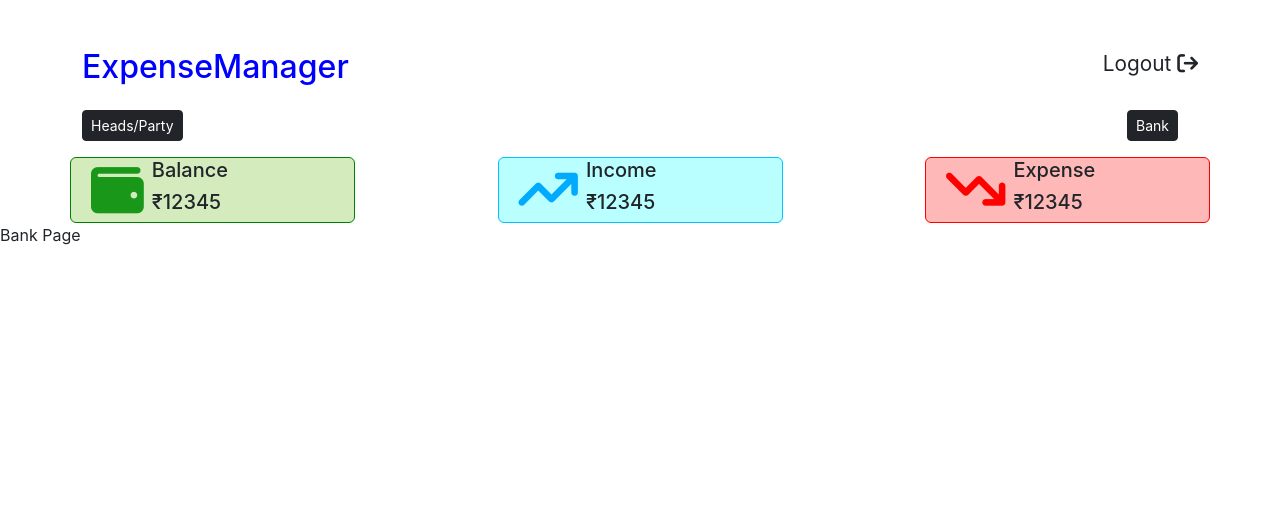
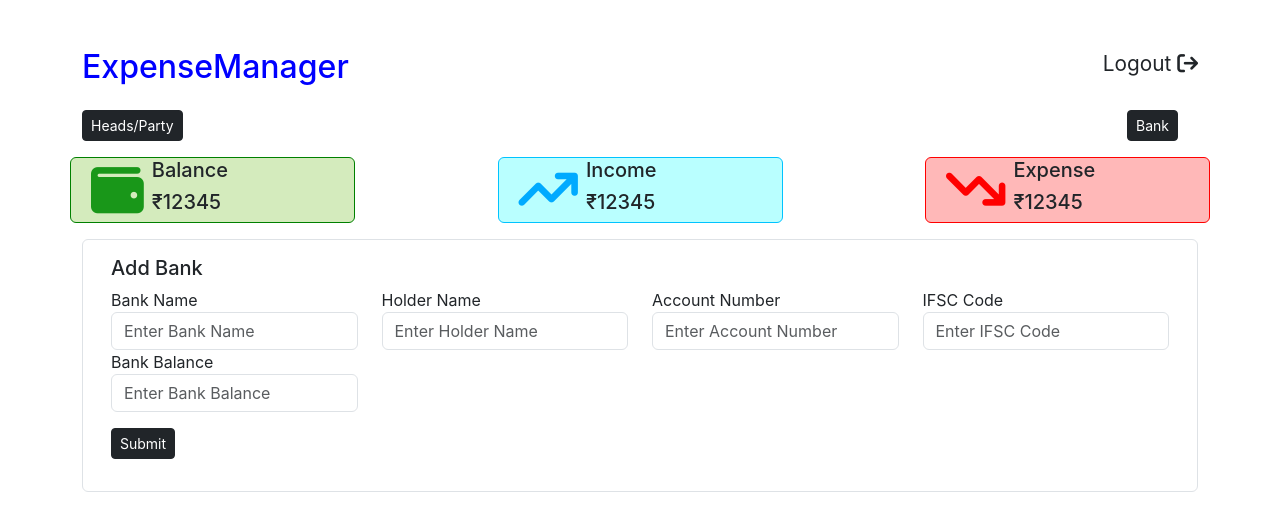
Before and after one commit to deepanshu26kohli/exp, a React (Create React App) app: page /bank in a window 1280 px wide. Shown: the top 530 px of the page. Built offline with nearby package versions, Linux system fonts and the light colour scheme.

Commit message:
some components added

```diff
--- /dev/null
+++ b/src/Components/AddBank/AddBank.js
@@ -0,0 +1,49 @@
+import React from 'react'
+
+const AddBank = () => {
+  return (
+    <div className="container mt-3">
+    <div className="row p-3 mx-1 mx-md-0 border rounded">
+      <div className="col-12 ">
+        <div className="row d-flex justify-content-between align-items-center">
+          <div className="col-md-6 col-12">
+            <h5>Add Bank</h5>
+          </div>
+        </div>
+      </div>
+      <div className=" col-12">
+        <form className='row ' >
+          <div className="form-group col-md-3 col-12">
+            <label >Bank Name</label>
+            <input type="text" className="form-control" placeholder="Enter Bank Name" />
+          </div>
+          <div className="form-group col-md-3 col-12">
+            <label >Holder Name</label>
+            <input type="text" className="form-control" placeholder="Enter Holder Name" />
+          </div>
+          <div className="form-group col-md-3 col-12">
+            <label >Account Number</label>
+            <input type="text" className="form-control" placeholder="Enter Account Number" />
+          </div>
+          <div className="form-group col-md-3 col-12">
+            <label >IFSC Code</label>
+            <input type="text" className="form-control" placeholder="Enter IFSC Code" />
+          </div>
+          <div className="form-group col-md-3 col-12">
+            <label >Bank Balance</label>
+            <input type="number" className="form-control" placeholder="Enter Bank Balance" />
+          </div>
+          <div className="row">
+            <div className="col">
+              <button type="submit" className="btn btn-sm btn-dark my-3">Submit</button>
+            </div>
+          </div>
+
+        </form>
+      </div>
+    </div>
+  </div>
+  )
+}
+
+export default AddBank
--- /dev/null
+++ b/src/Components/AddHeader/AddHeader.js
@@ -0,0 +1,50 @@
+import React from 'react'
+
+const AddHeader = () => {
+  return (
+    <div className="container mt-3">
+    <div className="row p-3 mx-1 mx-md-0 border rounded">
+      <div className="col-12 ">
+        <div className="row d-flex justify-content-between align-items-center">
+          <div className="col-md-6 col-12">
+            <h5>Add Header/Party</h5>
+          </div>
+        </div>
+      </div>
+      <div className=" col-12">
+        <form className='row ' >
+          <div className="form-group col-md-3 col-12">
+            <label >Name</label>
+            <input type="number" className="form-control" placeholder="Enter Header Name" />
+          </div>
+          <div className="form-group col-md-3 col-12">
+            <label >Select Color</label>
+            <input type="color" className="form-control"  />
+          </div>
+          <div className="form-group col-md-3 col-12">
+            <label >Type of Transaction</label>
+
+            <select className="form-control" >
+              <option value="">Select Transaction</option>
+              {/* {
+                                headerResult && headerResult.map((e, id) => {
+                                    return <option key={id} value={JSON.stringify(e)}>{e.Header}</option>
+                                })
+                            } */}
+            </select>
+          </div>
+
+          <div className="row">
+            <div className="col">
+              <button type="submit" className="btn btn-sm btn-dark my-3">Submit</button>
+            </div>
+          </div>
+
+        </form>
+      </div>
+    </div>
+  </div>
+  )
+}
+
+export default AddHeader
--- a/src/Pages/Bank.js
+++ b/src/Pages/Bank.js
@@ -1,12 +1,13 @@
 import React from 'react'
 import Banner from '../Components/Banner/Banner'
 import Header from '../Components/Header/Header'
+import AddBank from '../Components/AddBank/AddBank'
 const Bank = () => {
   return (
     <>
-       <Header/>
-     <Banner/>
-     Bank Page
+    <Header/>
+    <Banner/>
+    <AddBank/>
     </>
   )
 }
--- a/src/Pages/Heads.js
+++ b/src/Pages/Heads.js
@@ -1,12 +1,13 @@
 import React from 'react'
 import Banner from '../Components/Banner/Banner'
 import Header from '../Components/Header/Header'
+import AddHeader from '../Components/AddHeader/AddHeader'
 const Heads = () => {
   return (
     <>
-       <Header/>
-     <Banner/>
-     Heads Page
+      <Header />
+      <Banner />
+      <AddHeader />
     </>
   )
 }
```
